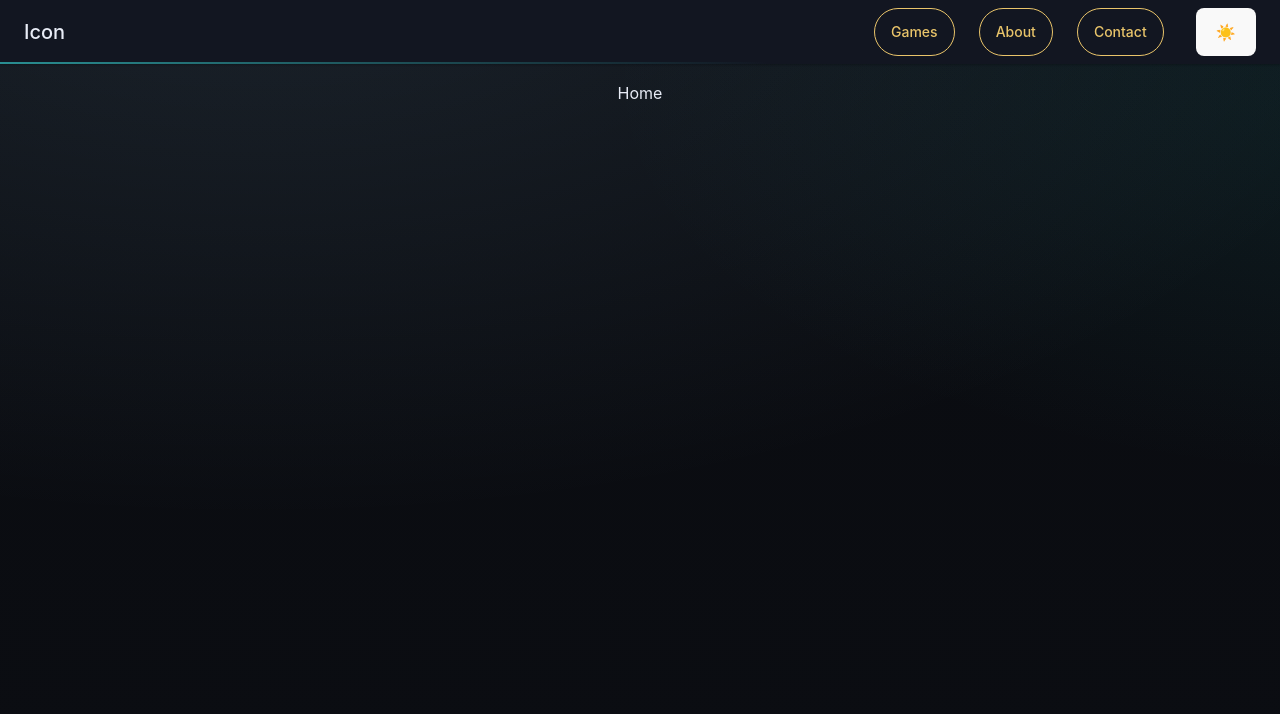
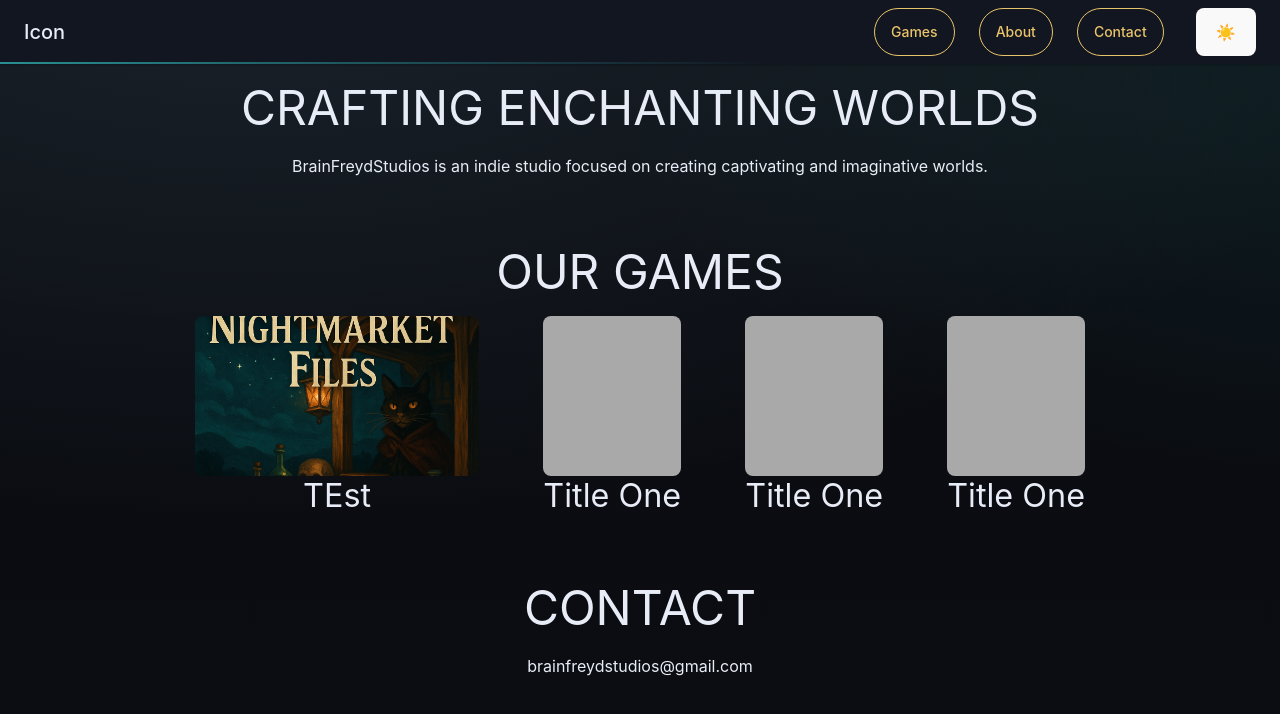
Before and after one commit to HunterJFrey/BrainFreydStudios, a React (Vite) app: page / in a window 1280 px wide. Shown: the top 714 px of the page. Built offline with nearby package versions, Linux system fonts and the light colour scheme.

Commit message:
Working on the home page

```diff
--- /dev/null
+++ b/src/components/GameCard/GameCard.tsx
@@ -0,0 +1,38 @@
+import { Box, Typography } from "@mui/material";
+
+interface GameCardProps {
+  title: string;
+  image: string;
+}
+
+export const GameCard: React.FC<GameCardProps> = ({ title, image }) => {
+  return (
+    <Box className="flex column justify-content-center">
+      {/* Image */}
+      <Box
+        sx={{
+          aspectRatio: "16/9",
+          overflow: "hidden",
+          height: "10rem",
+          backgroundColor: "darkgrey",
+          borderRadius: "0.5rem",
+        }}
+      >
+        <Box
+          component="img"
+          src={`src/assets/${image}`}
+          loading="lazy"
+          alt={`${title} Game Cover`}
+          sx={{
+            width: "100%",
+            height: "100%",
+            objectFit: "cover",
+            display: "block",
+          }}
+        />
+      </Box>
+      {/* Title */}
+      <Typography variant="h4">{title}</Typography>
+    </Box>
+  );
+};
--- a/src/features/homePage/HomePage.tsx
+++ b/src/features/homePage/HomePage.tsx
@@ -1,7 +1,72 @@
+import { Box, Typography } from "@mui/material";
 import type React from "react";
+import { GameCard } from "../../components/GameCard/GameCard";
 
 export const HomePage: React.FC = () => {
-  return <>Home</>;
+  return (
+    <Box className="flex column mw-75 gap-4">
+      {/* Headline */}
+      <Box className="flex column w-100 align-items-center gap-1">
+        <Typography variant="h3">CRAFTING ENCHANTING WORLDS</Typography>
+        <Typography variant="subtitle1">
+          BrainFreydStudios is an indie studio focused on creating captivating
+          and imaginative worlds.
+        </Typography>
+      </Box>
+      {/* Our Games */}
+      <Box className="flex column w-100 align-items-center gap-1">
+        <Typography variant="h3">OUR GAMES</Typography>
+        <Box className="flex row gap-4">
+          {/* Game One */}
+          <GameCard title="TEst" image="sampleGameImage.png" />
+          {/* Game Two */}
+          <Box className="flex column justify-content-center">
+            {/* Image */}
+            <Box
+              sx={{
+                height: "10rem",
+                backgroundColor: "darkgrey",
+                borderRadius: "0.5rem",
+              }}
+            ></Box>
+            {/* Title */}
+            <Typography variant="h4">Title One</Typography>
+          </Box>
+          {/* Game Three */}
+          <Box className="flex column justify-content-center">
+            {/* Image */}
+            <Box
+              sx={{
+                height: "10rem",
+                backgroundColor: "darkgrey",
+                borderRadius: "0.5rem",
+              }}
+            ></Box>
+            {/* Title */}
+            <Typography variant="h4">Title One</Typography>
+          </Box>
+          {/* Game Four */}
+          <Box className="flex column justify-content-center">
+            {/* Image */}
+            <Box
+              sx={{
+                height: "10rem",
+                backgroundColor: "darkgrey",
+                borderRadius: "0.5rem",
+              }}
+            ></Box>
+            {/* Title */}
+            <Typography variant="h4">Title One</Typography>
+          </Box>
+        </Box>
+      </Box>
+      {/* Contact */}
+      <Box className="flex column w-100 align-items-center gap-1">
+        <Typography variant="h3">CONTACT</Typography>
+        <Typography variant="subtitle1">brainfreydstudios@gmail.com</Typography>
+      </Box>
+    </Box>
+  );
 };
 
 export default HomePage;
--- /dev/null
+++ b/src/global.scss
@@ -0,0 +1,59 @@
+.flex {
+  display: flex;
+
+  &.row {
+    flex-direction: row;
+  }
+
+  &.column {
+    flex-direction: column;
+  }
+}
+
+.align-items {
+  &-center {
+    align-items: center;
+  }
+}
+
+.justify-content {
+  &-center {
+    justify-content: center;
+  }
+}
+
+.vw-100 {
+  width: 100vw;
+}
+
+.w-100 {
+  width: 100%;
+}
+
+.w-75 {
+  width: 75%;
+}
+
+.w-25 {
+  width: 25%;
+}
+
+.mw-75 {
+  min-width: 75%;
+}
+
+.vh-100 {
+  height: 100vh;
+}
+
+.gap-4 {
+  gap: 4rem;
+}
+
+.gap-2 {
+  gap: 2rem;
+}
+
+.gap-1 {
+  gap: 1rem;
+}
--- a/src/main.tsx
+++ b/src/main.tsx
@@ -4,6 +4,7 @@ import "./index.css";
 import App from "./App.tsx";
 import { BrowserRouter } from "react-router-dom";
 import { AppThemeProvider } from "./theme/AppThemeProvider.tsx";
+import "./global.scss";
 
 createRoot(document.getElementById("root")!).render(
   <StrictMode>
```
Also changed, not shown: src/assets/sampleGameImage.png (added).
